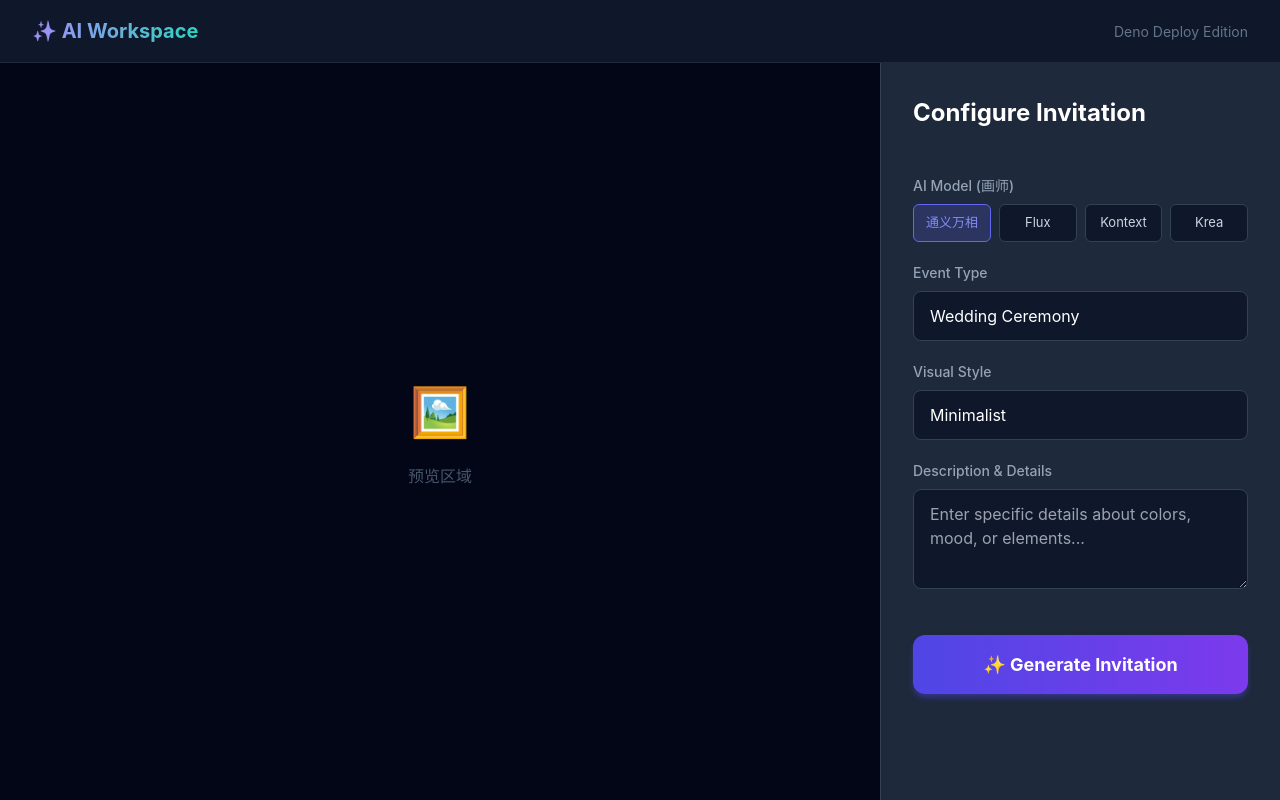
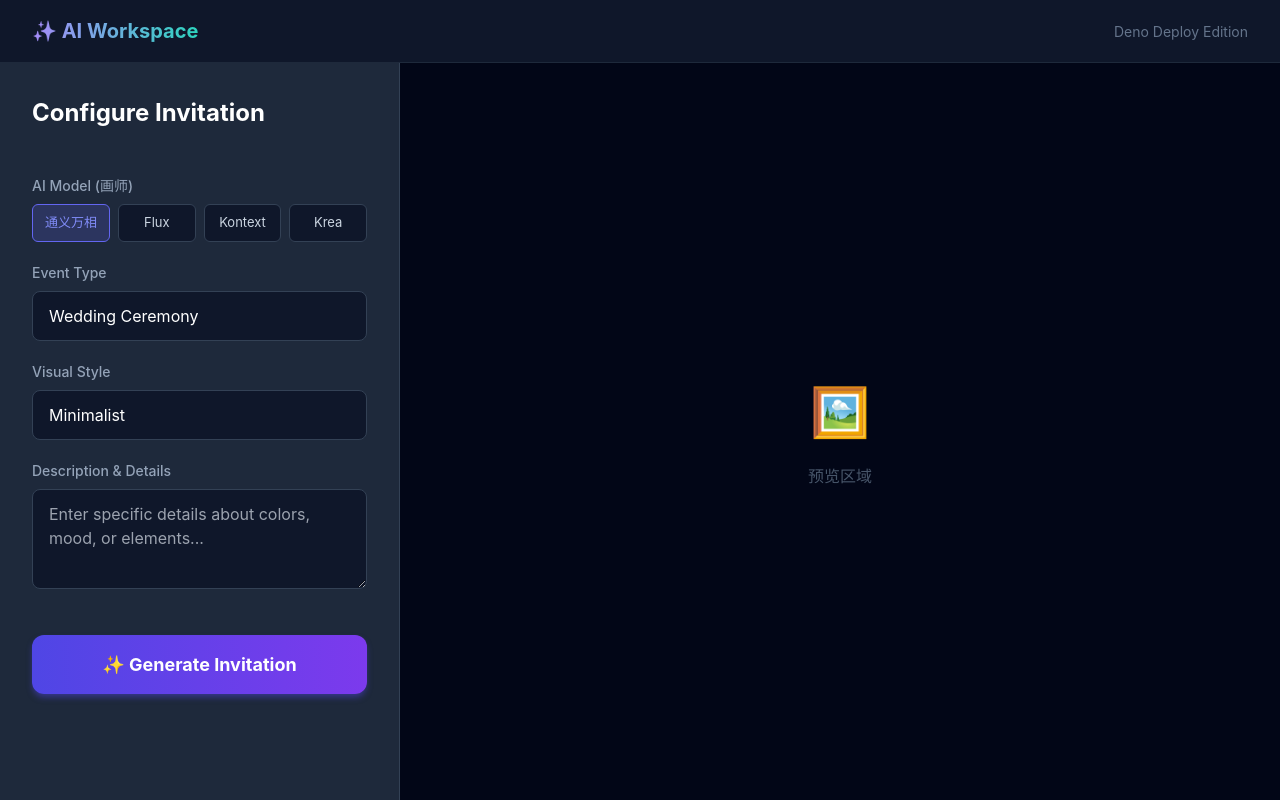
Before and after one commit to alkexe/yaoqinghanAI, a React (Vite) app: page / in a window 1280 px wide. Built offline with nearby package versions, Linux system fonts and the light colour scheme.

Commit message:
Add files via upload

```diff
--- a/App.tsx
+++ b/App.tsx
@@ -32,7 +32,7 @@ function App() {
     setLoading(false);
   };
 
-  // --- 样式定义 (内联样式确保样式不丢失) ---
+  // --- 样式定义 ---
   const styles = {
     container: {
       display: 'flex',
@@ -48,6 +48,8 @@ function App() {
       display: 'flex',
       alignItems: 'center',
       justifyContent: 'space-between',
+      backgroundColor: '#0f172a',
+      zIndex: 10
     },
     headerTitle: {
       fontSize: '20px',
@@ -60,14 +62,25 @@ function App() {
       display: 'flex',
       flex: 1,
       overflow: 'hidden',
-      flexDirection: 'row' as const, // 桌面端左右布局
+      flexDirection: 'row' as const,
     },
+    // 左侧：配置面板 (现在在左边了)
+    configPanel: {
+      width: '400px', // 固定宽度
+      backgroundColor: '#1e293b',
+      padding: '32px',
+      display: 'flex',
+      flexDirection: 'column' as const,
+      borderRight: '1px solid #334155', // [修改] 边框改到右侧作为分割线
+      overflowY: 'auto' as const,
+    },
+    // 右侧：预览区域 (现在在右边了)
     previewSection: {
       flex: 1,
       display: 'flex',
       justifyContent: 'center',
       alignItems: 'center',
-      backgroundColor: '#020617', // 更深的预览区背景
+      backgroundColor: '#020617',
       padding: '20px',
       position: 'relative' as const,
     },
@@ -80,15 +93,6 @@ function App() {
       display: 'flex',
       justifyContent: 'center',
       alignItems: 'center',
-    },
-    configPanel: {
-      width: '400px', // 固定宽度的侧边栏
-      backgroundColor: '#1e293b', // 侧边栏背景
-      padding: '32px',
-      display: 'flex',
-      flexDirection: 'column' as const,
-      borderLeft: '1px solid #334155',
-      overflowY: 'auto' as const,
     },
     sectionTitle: {
       fontSize: '24px',
@@ -133,7 +137,7 @@ function App() {
       marginTop: '40px',
       width: '100%',
       padding: '16px',
-      background: 'linear-gradient(to right, #4f46e5, #7c3aed)', // 紫色渐变按钮
+      background: 'linear-gradient(to right, #4f46e5, #7c3aed)',
       color: 'white',
       border: 'none',
       borderRadius: '12px',
@@ -173,30 +177,11 @@ function App() {
       </div>
 
       <div style={styles.main}>
-        {/* 左侧：预览区域 */}
-        <div style={styles.previewSection}>
-          {loading ? (
-            <div style={{textAlign: 'center', color: '#94a3b8'}}>
-              <div className="spinner" style={{marginBottom: '20px', fontSize: '40px'}}>🎨</div>
-              <div>正在请求 {AI_MODELS.find(m => m.id === selectedModel)?.name} 作画...</div>
-            </div>
-          ) : imageUrl ? (
-            <div style={styles.previewBox}>
-              <img src={imageUrl} alt="Generated Invitation" style={{maxWidth: '100%', maxHeight: '80vh', objectFit: 'contain'}} />
-            </div>
-          ) : (
-            <div style={{color: '#475569', textAlign: 'center'}}>
-              <div style={{fontSize: '48px', marginBottom: '16px'}}>🖼️</div>
-              <div>预览区域</div>
-            </div>
-          )}
-        </div>
-
-        {/* 右侧：配置面板 */}
+        {/* 左侧：配置面板 (编辑栏放在左侧) */}
         <div style={styles.configPanel}>
           <div style={styles.sectionTitle}>Configure Invitation</div>
 
-          {/* 1. 模型选择器 (新功能) */}
+          {/* 模型选择器 */}
           <div>
             <label style={styles.label}>AI Model (画师)</label>
             <div style={styles.modelBtnContainer}>
@@ -212,7 +197,6 @@ function App() {
             </div>
           </div>
 
-          {/* 2. 原有输入框 */}
           <div>
             <label style={styles.label}>Event Type</label>
             <input
@@ -243,18 +227,37 @@ function App() {
             />
           </div>
 
-          {/* 生成按钮 */}
           <button style={styles.button} onClick={handleGenerate} disabled={loading}>
             {loading ? 'Generating...' : '✨ Generate Invitation'}
           </button>
         </div>
+
+        {/* 右侧：预览区域 */}
+        <div style={styles.previewSection}>
+          {loading ? (
+            <div style={{textAlign: 'center', color: '#94a3b8'}}>
+              <div className="spinner" style={{marginBottom: '20px', fontSize: '40px'}}>🎨</div>
+              <div>正在请求 {AI_MODELS.find(m => m.id === selectedModel)?.name} 作画...</div>
+            </div>
+          ) : imageUrl ? (
+            <div style={styles.previewBox}>
+              <img src={imageUrl} alt="Generated Invitation" style={{maxWidth: '100%', maxHeight: '80vh', objectFit: 'contain'}} />
+            </div>
+          ) : (
+            <div style={{color: '#475569', textAlign: 'center'}}>
+              <div style={{fontSize: '48px', marginBottom: '16px'}}>🖼️</div>
+              <div>预览区域</div>
+            </div>
+          )}
+        </div>
       </div>
 
-      {/* 移动端适配 (简单处理) */}
+      {/* 移动端适配: 手机上自动变为上下布局 */}
       <style>{`
         @media (max-width: 768px) {
           div[style*="flex-direction: row"] { flex-direction: column !important; }
-          div[style*="width: 400px"] { width: 100% !important; border-left: none !important; border-top: 1px solid #334155; }
+          /* 移动端去掉右边框，增加下边框分隔 */
+          div[style*="width: 400px"] { width: 100% !important; border-right: none !important; border-bottom: 1px solid #334155; }
           div[style*="height: 100vh"] { height: auto !important; min-height: 100vh; }
         }
       `}</style>
```
